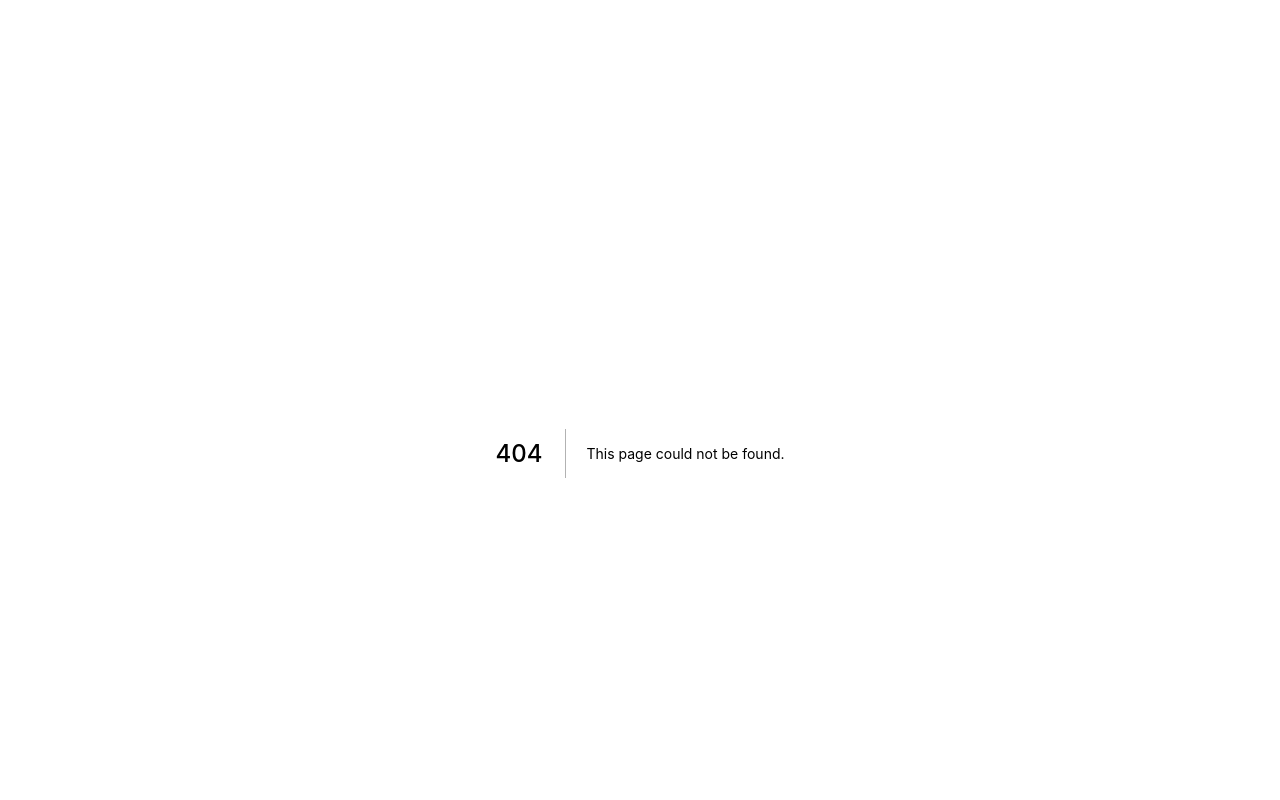
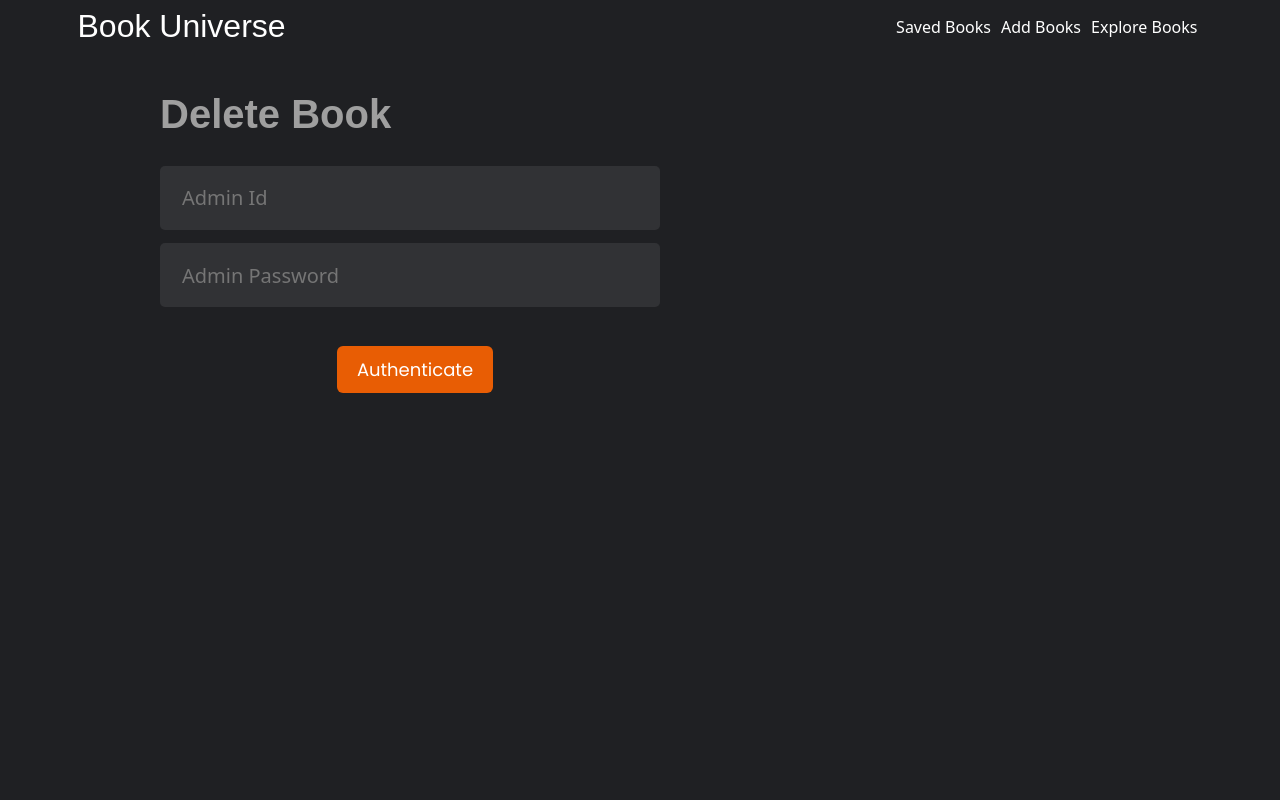
Before and after one commit to Jyoti-Technosoft/book-universe, a Next.js app: page /deleteBook in a window 1280 px wide. Before the commit this address had no page. Shown: the top 800 px of the page. Built offline with nearby package versions, Linux system fonts and the light colour scheme; a web font is replaced by a local one.

Commit message:
- Add delete function that delete book & book data. - Minor fixes in add book file

```diff
--- a/components/upload/Upload.js
+++ b/components/upload/Upload.js
@@ -18,6 +18,8 @@ function Upload({
         break;
       case 'application':
       case 'text':
+      case '':
+        // console.log(e.target.files[0]);
         setEOfFile(e);
         break;
       default:
--- a/pages/addBook.js
+++ b/pages/addBook.js
@@ -254,7 +254,7 @@ function AddBook() {
             <input
               type="date"
               max={todayDATE()}
-              placeholder="Date Of Publish*"
+              placeholder="Date Of Publish"
               className={classes.input}
               value={dateOfPublish}
               onChange={(e) => setDateOfPublish(e.target.value)}
--- a/pages/addBook.module.scss
+++ b/pages/addBook.module.scss
@@ -26,7 +26,7 @@
 }
 
 .pageWrapper {
-    padding: 6rem 0;
+    padding: 3rem 0;
     min-height: 100vh;
 }
 
@@ -87,7 +87,7 @@
 
 }
 
-input[type="date"]:not(.has-value):before {
+input[type="date"]:not(.has-value)::after {
     color: #717171;
     content: attr(placeholder);
 }
--- /dev/null
+++ b/pages/api/deleteBook.js
@@ -0,0 +1,36 @@
+import { MongoClient } from 'mongodb';
+
+export default async function handler(req, res) {
+  if (req.method === 'POST') {
+    const { bookId } = req.body;
+
+    const client = new MongoClient(process.env.MONGODB_URI, {
+      useNewUrlParser: true,
+      useUnifiedTopology: true,
+    });
+
+    try {
+      await client.connect();
+      const database = client.db('Book-Universe');
+      const collection = database.collection('books');
+
+      // Find and delete document by bookId
+      const result = await collection.deleteOne({
+        bookId: parseInt(bookId, 10),
+      });
+
+      if (result.deletedCount === 0) {
+        res.status(404).json({ message: 'Book not found!' });
+        return;
+      }
+
+      res.status(200).json({ message: 'Book deleted successfully' });
+    } catch (error) {
+      res.status(500).json({ message: 'Something went wrong!' });
+    } finally {
+      await client.close();
+    }
+  } else {
+    res.status(405).json({ message: 'Method not allowed!' });
+  }
+}
--- /dev/null
+++ b/pages/api/getBook.js
@@ -0,0 +1,34 @@
+import { MongoClient } from 'mongodb';
+
+export default async function handler(req, res) {
+  if (req.method === 'GET') {
+    const { bookId } = req.query;
+
+    const client = new MongoClient(process.env.MONGODB_URI, {
+      useNewUrlParser: true,
+      useUnifiedTopology: true,
+    });
+
+    try {
+      await client.connect();
+      const database = client.db('Book-Universe');
+      const collection = database.collection('books');
+
+      // Find document by bookId
+      const book = await collection.findOne({ bookId: parseInt(bookId, 10) });
+
+      if (!book) {
+        res.status(404).json({ message: 'Book not found!' });
+        return;
+      }
+
+      res.status(200).json(book);
+    } catch (error) {
+      res.status(500).json({ message: 'Something went wrong!' });
+    } finally {
+      await client.close();
+    }
+  } else {
+    res.status(405).json({ message: 'Method not allowed!' });
+  }
+}
--- /dev/null
+++ b/pages/deleteBook.js
@@ -0,0 +1,208 @@
+import React, { useState } from 'react';
+import { ref, deleteObject } from 'firebase/storage';
+import toast from 'react-hot-toast';
+import classes from './deleteBook.module.scss';
+import { storage } from '../firebase';
+
+import Title from '../components/text/Title';
+import PointText from '../components/text/PointText';
+
+function DeleteBook() {
+  const [auth, setAuth] = useState(true);
+  const [adminId, setAdminId] = useState('');
+  const [adminPass, setAdminPass] = useState('');
+  const [bookId, setBookId] = useState('');
+  const [bookData, setBookData] = useState('');
+  const [error, setError] = useState('');
+
+  const fetchData = async () => {
+    try {
+      const response = await fetch(`/api/getBook?bookId=${bookId}`);
+      if (!response.ok) {
+        throw new Error('Failed to fetch book data');
+      }
+      const data = await response.json();
+      setBookData(data);
+      setError('');
+    } catch (e1) {
+      setBookData('');
+      setError(e1.message);
+    }
+  };
+
+  async function validAdminAuth() {
+    if (adminId === 'admin_jt_dev' && adminPass === 'books-universe-jt') {
+      setAuth(false);
+      toast.success('Welcome To Delete Admin..');
+    } else {
+      setAuth(true);
+      setAdminId('');
+      setAdminPass('');
+      toast.error('Your Are Not Admin..');
+      toast.error('Leave This Page..');
+    }
+  }
+
+  async function DeleteBookData() {
+    if (bookData.bookImg.includes('books-universe-jt.appspot.com')) {
+      try {
+        const deleteImgRef = ref(storage, bookData.bookImg);
+        await deleteObject(deleteImgRef);
+        toast.success('Image deleted successfully');
+      } catch (e2) {
+        // console.warn("Image Link:: ", bookData.bookImg);
+        toast.error('Failed to delete Image...');
+      }
+    }
+    if (bookData.bookLink.includes('books-universe-jt.appspot.com')) {
+      try {
+        const deleteLinkRef = ref(storage, bookData.bookLink);
+        await deleteObject(deleteLinkRef);
+        toast.success('File deleted successfully');
+      } catch (e3) {
+        // console.warn("File Link:: ", bookData.bookLink);
+        toast.error('Failed to delete File...');
+      }
+    }
+  }
+
+  const handleDelete = async () => {
+    if (bookData === '') {
+      toast.error('you neet get Data First!!');
+      return;
+    }
+
+    await DeleteBookData();
+
+    try {
+      const response = await fetch(`/api/deleteBook?bookId=${bookId}`, {
+        method: 'POST',
+        headers: {
+          'Content-Type': 'application/json',
+        },
+        body: JSON.stringify({ bookId }),
+      });
+
+      if (response.ok) {
+        setBookId('');
+        setBookData('');
+        toast.success(`Book Deleted:- ${bookId}`);
+      } else {
+        toast.error('Somthing Went Wrong!!');
+      }
+    } catch (e4) {
+      toast.error('An error occurred');
+    }
+  };
+
+  return (
+    <div className={classes.pageWrapper}>
+      <Title variant="primary" className={classes.pageTitle}>
+        Delete Book
+      </Title>
+      <div className={classes.list_container}>
+        {auth ? (
+          <div className={classes.formWrapper}>
+            <form>
+              <input
+                type="text"
+                placeholder="Admin Id"
+                className={classes.input}
+                value={adminId}
+                onChange={(e) => setAdminId(e.target.value)}
+              />
+              <br />
+              <input
+                type="password"
+                placeholder="Admin Password"
+                className={classes.input}
+                value={adminPass}
+                onChange={(e) => setAdminPass(e.target.value)}
+              />
+            </form>
+            <br />
+            <button
+              type="button"
+              style={{ marginTop: '7%', marginLeft: '50%' }}
+              className={classes.deleteButton}
+              onClick={validAdminAuth}
+            >
+              Authenticate
+            </button>
+          </div>
+        ) : (
+          <div className={classes.formWrapper}>
+            <form>
+              <input
+                type="number"
+                placeholder="Book id"
+                className={classes.input}
+                value={bookId}
+                onChange={(e) => setBookId(e.target.value)}
+              />
+              <br />
+              <button
+                type="button"
+                style={{ marginTop: '7%', backgroundColor: '#0a6720' }}
+                className={classes.deleteButton}
+                onClick={fetchData}
+              >
+                Get Data
+              </button>
+              <button
+                type="button"
+                style={{ marginTop: '7%', backgroundColor: '#670a0a' }}
+                className={classes.deleteButton}
+                onClick={handleDelete}
+              >
+                Delete
+              </button>
+            </form>
+            {error && <PointText variant="error">{error}</PointText>}
+            {bookData && (
+              <div>
+                <hr />
+                <h2>Book Data:</h2>
+                <p>
+                  bookId :
+                  {bookData.bookId}
+                </p>
+                <p>
+                  bookName :
+                  {bookData.bookName}
+                </p>
+                <p>
+                  dateOfPublish:
+                  {bookData.dateOfPublish}
+                </p>
+                <p>
+                  authorName:
+                  {bookData.authorName}
+                </p>
+                <p>
+                  bookCategory:
+                  {bookData.bookCategory}
+                </p>
+                <p>
+                  bookImg :
+                  {bookData.bookImg}
+                </p>
+                <p>
+                  bookLink :
+                  {bookData.bookLink}
+                </p>
+                <p>
+                  description :
+                  {bookData.description}
+                </p>
+                <hr />
+              </div>
+            )}
+          </div>
+        )}
+      </div>
+    </div>
+  );
+}
+
+export default DeleteBook;
--- /dev/null
+++ b/pages/deleteBook.module.scss
@@ -0,0 +1,74 @@
+.list_container {
+    display: grid;
+    gap: 10rem;
+    grid-template-columns: auto 1fr;
+    grid-template-rows: auto;
+    text-align: center;
+}
+
+.pageTitle {
+    margin-bottom: 2rem;
+}
+
+.pageWrapper {
+    padding: 3rem 0;
+    min-height: 100vh;
+}
+
+.input {
+    margin-top: 4%;
+    max-width: 500px;
+    background: var(--secondary-color);
+    border: none;
+    width: 160%;
+    height: 40px;
+    border-radius: 5px;
+    padding: 3rem 2rem;
+    font-size: 2rem;
+    outline: none;
+    color: var(--white);
+    border: 2px solid transparent;
+
+    &:focus {
+        border: 2px solid var(--primary-color);
+    }
+}
+
+.deleteButton {
+    padding: 1rem 2rem;
+    font-size: 1.8rem;
+    color: var(--white);
+    border: none;
+    border-radius: 6px;
+    cursor: pointer;
+    background-color: #e85d04;
+    margin-top: 4%;
+    margin-left: 7%;
+    min-width: 10%;
+    place-self: center;
+}
+
+.formWrapper {
+    display: flex;
+    flex-direction: column;
+    max-width: 500px;
+    width: 100%;
+    align-self: center;
+}
+
+@media only screen and (max-width: 768px) {
+    .list_container {
+        grid-template-columns: 1fr;
+    }
+
+    .formWrapper {
+        flex-direction: row;
+        align-items: flex-start;
+        margin-bottom: 1rem;
+    }
+
+    .deleteButton {
+        padding: 1rem 1rem;
+        font-size: 1.6rem;
+    }
+}
```
